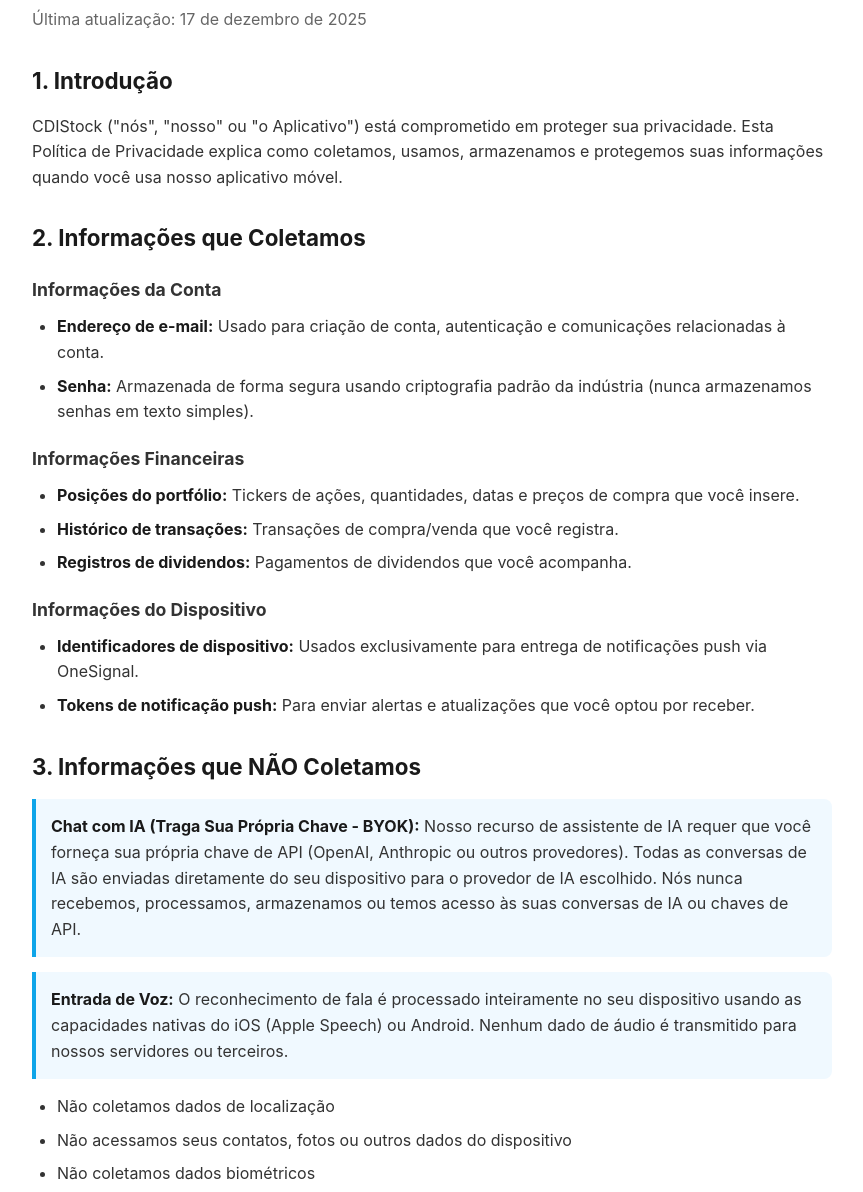
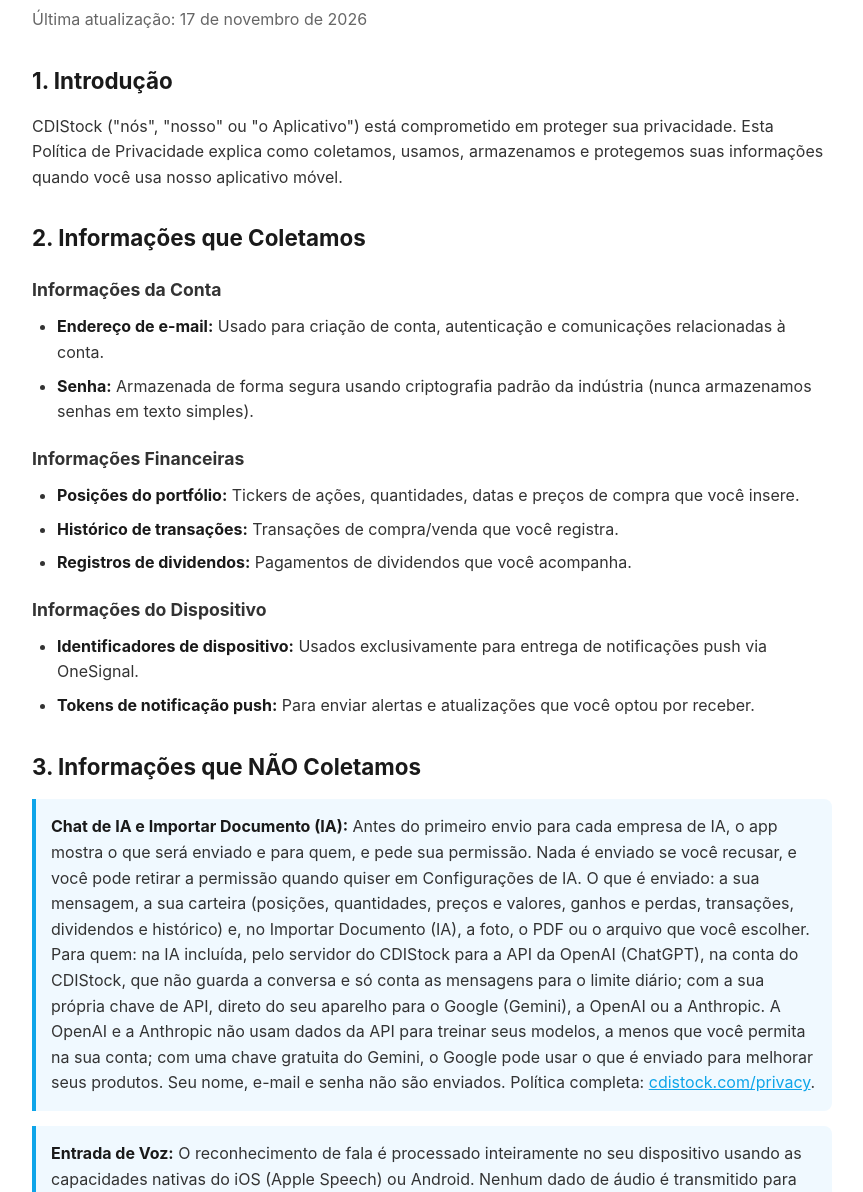
Before and after one commit to andremir/cdistock-privacy, a plain HTML site: page index.html in a window 1280 px wide. Shown: the part 94-1286 px from the top of the page, without its empty margins (208-1071 px from the left). Drawn offline with Linux system fonts and the light colour scheme.

Commit message:
Describe the AI as it works now, and the permission asked first
The included AI goes through CDIStock's server to OpenAI; own keys go
straight to Google, OpenAI or Anthropic; Import Document (AI) sends the
chosen file; nothing is sent before the user allows it.

Co-Authored-By: Claude Opus 5.5 <noreply@anthropic.com>

```diff
--- a/index.html
+++ b/index.html
@@ -48,7 +48,7 @@
 <body>
     <div class="container">
         <h1>Política de Privacidade</h1>
-        <p class="date">Última atualização: 17 de dezembro de 2025</p>
+        <p class="date">Última atualização: 17 de novembro de 2026</p>
 
         <section>
             <h2>1. Introdução</h2>
@@ -82,7 +82,7 @@
             <h2>3. Informações que NÃO Coletamos</h2>
 
             <div class="highlight">
-                <p><strong>Chat com IA (Traga Sua Própria Chave - BYOK):</strong> Nosso recurso de assistente de IA requer que você forneça sua própria chave de API (OpenAI, Anthropic ou outros provedores). Todas as conversas de IA são enviadas diretamente do seu dispositivo para o provedor de IA escolhido. Nós nunca recebemos, processamos, armazenamos ou temos acesso às suas conversas de IA ou chaves de API.</p>
+                <p><strong>Chat de IA e Importar Documento (IA):</strong> Antes do primeiro envio para cada empresa de IA, o app mostra o que será enviado e para quem, e pede sua permissão. Nada é enviado se você recusar, e você pode retirar a permissão quando quiser em Configurações de IA. O que é enviado: a sua mensagem, a sua carteira (posições, quantidades, preços e valores, ganhos e perdas, transações, dividendos e histórico) e, no Importar Documento (IA), a foto, o PDF ou o arquivo que você escolher. Para quem: na IA incluída, pelo servidor do CDIStock para a API da OpenAI (ChatGPT), na conta do CDIStock, que não guarda a conversa e só conta as mensagens para o limite diário; com a sua própria chave de API, direto do seu aparelho para o Google (Gemini), a OpenAI ou a Anthropic. A OpenAI e a Anthropic não usam dados da API para treinar seus modelos, a menos que você permita na sua conta; com uma chave gratuita do Gemini, o Google pode usar o que é enviado para melhorar seus produtos. Seu nome, e-mail e senha não são enviados. Política completa: <a href="https://cdistock.com/privacy">cdistock.com/privacy</a>.</p>
             </div>
 
             <div class="highlight">
@@ -91,7 +91,7 @@
 
             <ul>
                 <li>Não coletamos dados de localização</li>
-                <li>Não acessamos seus contatos, fotos ou outros dados do dispositivo</li>
+                <li>Não acessamos seus contatos nem outros dados do dispositivo; fotos e arquivos, só o que você escolher para importar</li>
                 <li>Não coletamos dados biométricos</li>
                 <li>Não vendemos seus dados para terceiros</li>
             </ul>
```
